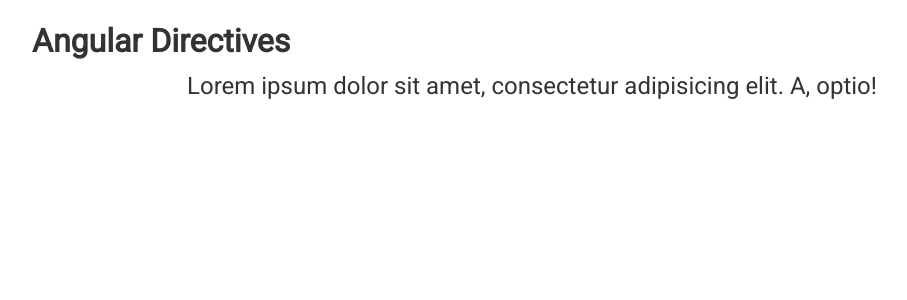
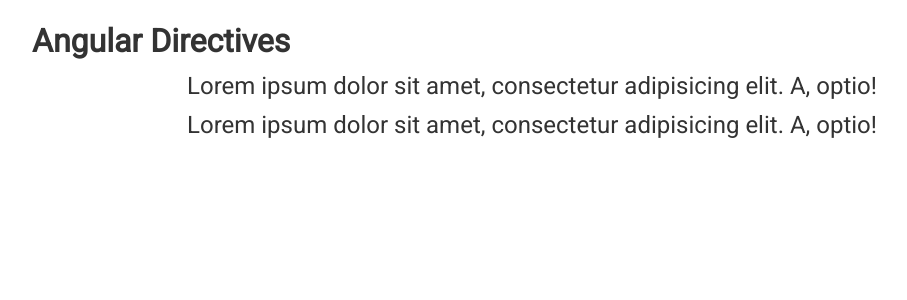
Before and after one commit to Comprehensher/angular-conspect, an Angular app: page / in a window 1280 px wide. Shown: the top 300 px of the page, without its empty margins (108-1015 px from the left). Built offline with nearby package versions, Linux system fonts and the light colour scheme.

Commit message:
Just demonstration for previous commit. We only copy element and passes to the same directive, but different values

```diff
--- a/src/app/app.component.html
+++ b/src/app/app.component.html
@@ -5,5 +5,8 @@
   <p appStyle="red" [dStyles]="{border: '1px solid blue', borderRadius: '5px'}">
     Lorem ipsum dolor sit amet, consectetur adipisicing elit. A, optio!
   </p>
+  <p [appStyle]="'blue'" [dStyles]="{border: '1px solid red', borderRadius: '15px'}">
+    Lorem ipsum dolor sit amet, consectetur adipisicing elit. A, optio!
+  </p>
 
 </div>
```
